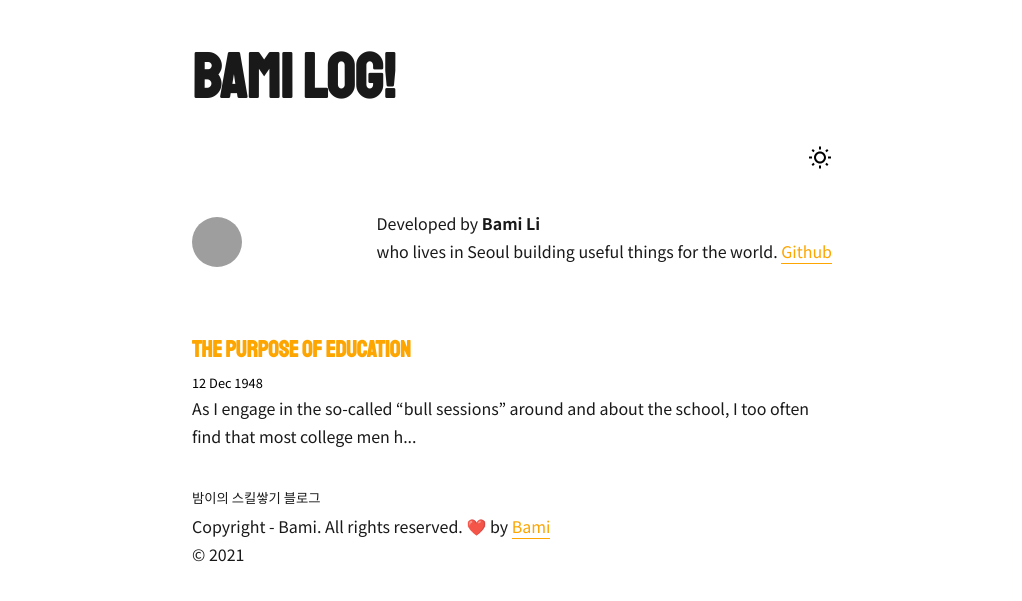
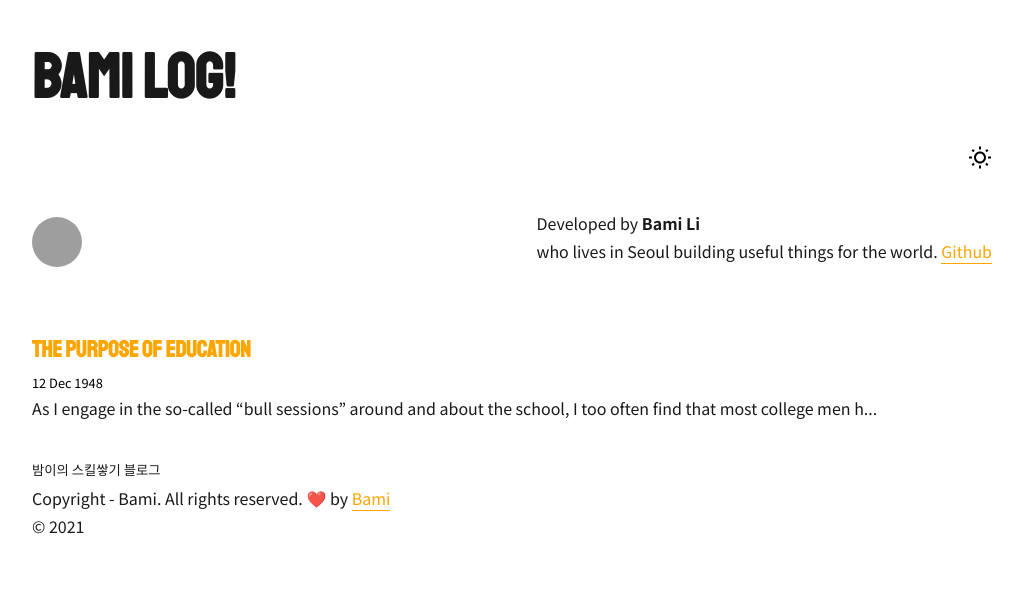
Before and after one commit to libamiew/bamilog, a Jekyll site: the page built from index.md, in a window 1280 px wide. Shown: the top 601 px of the page, without its empty margins (128-1150 px from the left). Built offline with Jekyll 4.4.1, drawn with Linux system fonts in a browser that asks for light colours; emoji names are drawn with the system emoji font; grey boxes are pictures that could not be loaded.

Commit message:
Update style.css

```diff
--- a/assets/css/style.css
+++ b/assets/css/style.css
@@ -1,4 +1,3 @@
-@import url("https://fonts.googleapis.com/css2?family=Merriweather:ital,wght@0,400;0,900;1,400&family=Montserrat:wght@900&display=swap");
 @import url('https://fonts.googleapis.com/css2?family=Noto+Sans+KR:wght@100;300;400;500;700;900&display=swap');
 @import url('https://fonts.googleapis.com/css2?family=Staatliches&display=swap');
 
@@ -28,7 +27,7 @@ body p {
 main {
   margin-left: auto;
   margin-right: auto;
-  max-width: 40rem;
+  max-width: 60rem;
   padding: 2.625rem 1.3125rem;
 }
 
```
